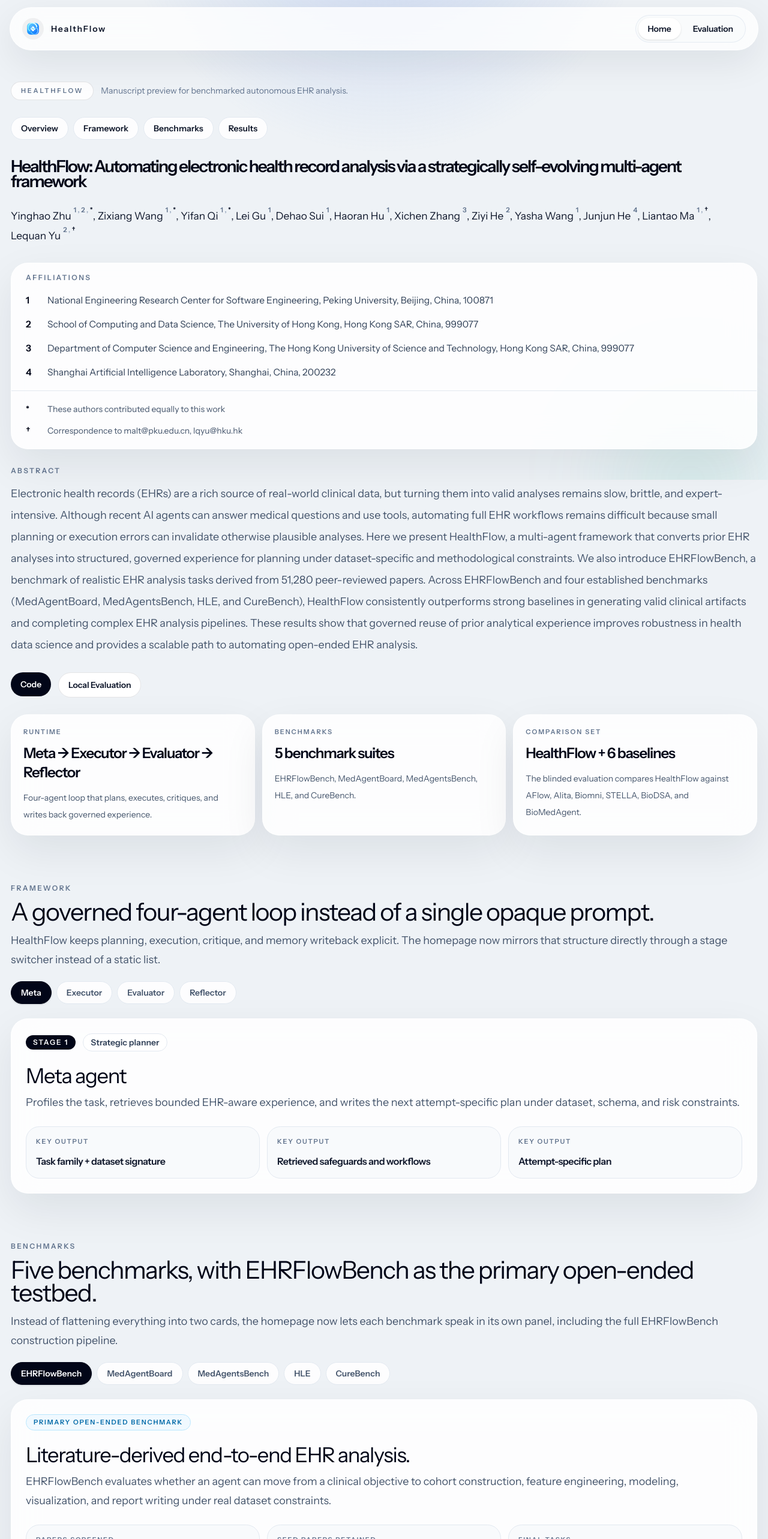
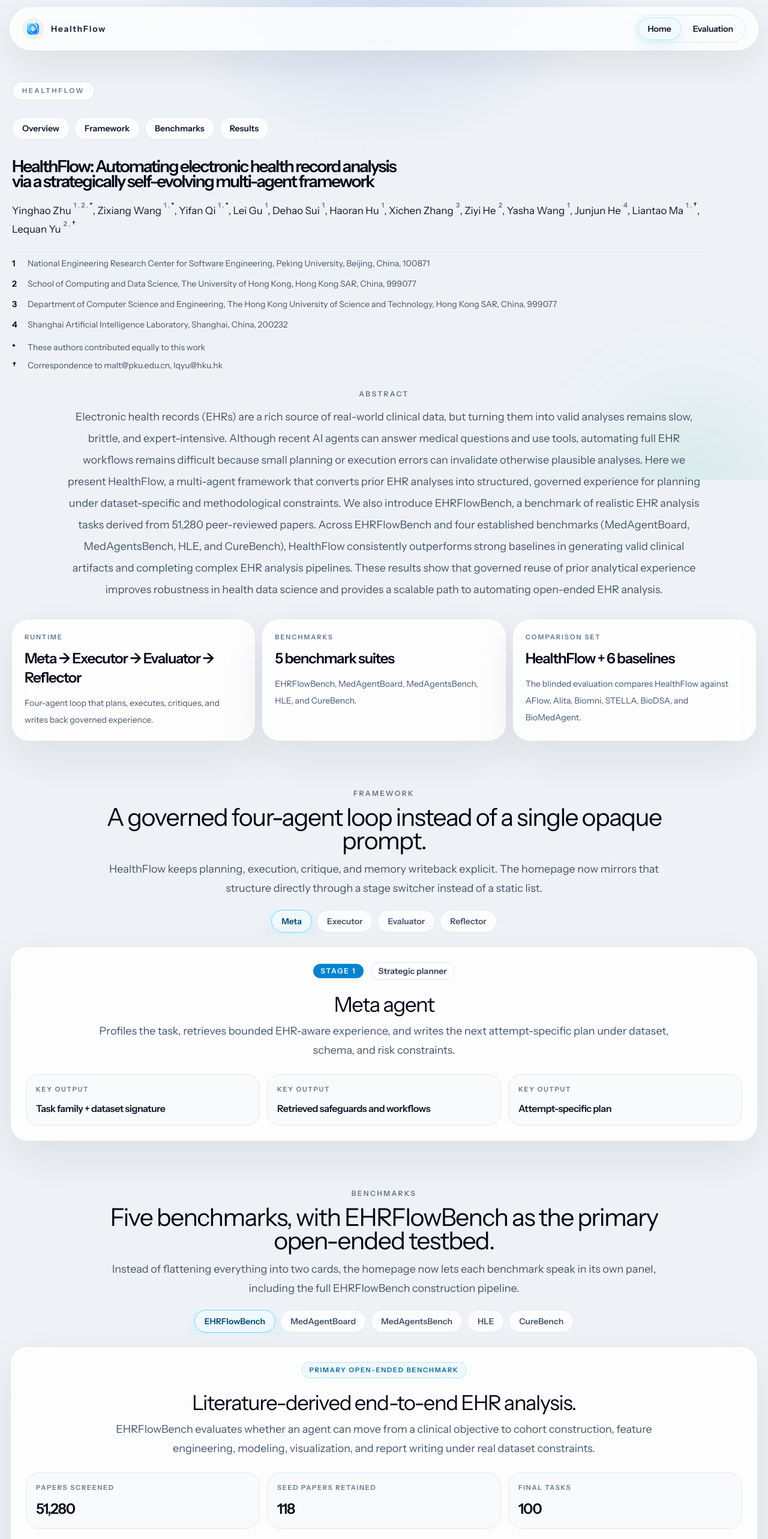
Before and after one commit to yhzhu99/HealthFlow, a Vue app in the folder platform/: page / in a window 1280 px wide. Shown: the top 2566 px of the page at 60% size. Built offline with nearby package versions, Linux system fonts and the light colour scheme.

Commit message:
feat(platform): refine homepage hero and tabs

```diff
--- a/platform/src/components/layout/AppShell.vue
+++ b/platform/src/components/layout/AppShell.vue
@@ -20,6 +20,10 @@
 ])
 
 const isActive = (path: string) => route.path === path
+const navItemClass = (path: string) =>
+  isActive(path)
+    ? 'bg-sky-50 text-sky-900 shadow-[0_12px_28px_rgba(56,189,248,0.14)] ring-1 ring-sky-200'
+    : 'text-slate-500 hover:bg-white hover:text-slate-950'
 
 const contentWidthClass = computed(() =>
   props.contentWidth === 'wide' ? 'max-w-[1680px]' : 'max-w-7xl',
@@ -51,7 +55,8 @@
             :key="item.to"
             :to="item.to"
             class="rounded-full px-4 py-2 text-sm font-semibold tracking-[-0.01em] transition"
-            :class="isActive(item.to) ? 'bg-white text-slate-950 shadow-sm' : 'text-slate-500 hover:text-slate-950'"
+            :aria-current="isActive(item.to) ? 'page' : undefined"
+            :class="navItemClass(item.to)"
           >
             {{ item.label }}
           </RouterLink>
--- a/platform/src/views/OverviewView.vue
+++ b/platform/src/views/OverviewView.vue
@@ -10,14 +10,16 @@
   sectionNav,
 } from '../content/site'
 import AppShell from '../components/layout/AppShell.vue'
-import AppButton from '../components/ui/AppButton.vue'
 import AppCard from '../components/ui/AppCard.vue'
-
-const isExternalLink = (href: string) => href.startsWith('http')
 
 const activeFrameworkId = ref(frameworkStages[0]?.id ?? '')
 const activeBenchmarkId = ref(benchmarkDeck[0]?.id ?? '')
 const activeResultId = ref(resultDeck[0]?.id ?? '')
+
+const switcherButtonClass = (isActive: boolean) =>
+  isActive
+    ? 'border-sky-300 bg-sky-50 text-sky-900 shadow-[0_14px_32px_rgba(56,189,248,0.14)] ring-4 ring-sky-100'
+    : 'border-slate-200 bg-white/86 text-slate-600 hover:-translate-y-0.5 hover:border-slate-300 hover:bg-white hover:text-slate-950'
 
 const activeFramework = computed(
   () => frameworkStages.find((stage) => stage.id === activeFrameworkId.value) ?? frameworkStages[0],
@@ -47,18 +49,17 @@
 <template>
   <AppShell content-width="wide">
     <section id="overview" class="py-7 sm:py-8 xl:py-10">
-      <div class="space-y-7">
-        <div class="flex flex-wrap items-center gap-3">
+      <div class="mx-auto max-w-[1240px] space-y-7">
+        <div class="flex items-center">
           <div
             class="inline-flex rounded-full border border-slate-950/10 bg-white/86 px-4 py-1.5 text-[11px] font-semibold tracking-[0.26em] text-slate-500 uppercase backdrop-blur"
           >
             {{ projectMeta.eyebrow }}
           </div>
-          <div class="text-sm text-slate-500">Manuscript preview for benchmarked autonomous EHR analysis.</div>
         </div>
 
         <div class="overflow-x-auto pb-1">
-          <div class="flex w-max gap-2">
+          <div class="flex w-max gap-2 md:mx-auto xl:mx-0">
             <a
               v-for="item in sectionNav"
               :key="item.id"
@@ -70,13 +71,15 @@
           </div>
         </div>
 
+        <div class="space-y-4 sm:space-y-5">
           <h1
-          class="max-w-[92rem] text-[clamp(1.72rem,2.18vw,2.92rem)] font-semibold leading-[0.92] tracking-[-0.07em] text-slate-950"
+            class="max-w-[34ch] text-[clamp(1.72rem,2.18vw,2.92rem)] font-semibold leading-[0.92] tracking-[-0.07em] text-slate-950"
           >
             {{ projectMeta.title }}
           </h1>
 
-        <div class="max-w-[108rem] text-[0.98rem] leading-[1.9] text-slate-900 sm:text-[1.02rem] lg:text-[1.08rem]">
+          <div class="max-w-[72rem] space-y-4">
+            <div class="text-[0.98rem] leading-[1.82] text-slate-900 sm:text-[1.02rem] lg:text-[1.06rem]">
               <template v-for="(author, index) in formattedAuthors" :key="author.name">
                 <span class="inline-flex items-start">
                   <span>{{ author.name }}</span>
@@ -96,53 +99,39 @@
               </template>
             </div>
 
-        <AppCard class="!p-0 border-slate-200/80 bg-white/84">
-          <div class="divide-y divide-slate-200">
-            <div class="px-5 py-4 sm:px-6">
-              <div class="text-xs font-semibold tracking-[0.2em] text-slate-500 uppercase">Affiliations</div>
-              <div class="mt-4 space-y-3 text-sm leading-7 text-slate-700 sm:text-[0.97rem]">
-                <div v-for="item in projectMeta.affiliations" :key="item.mark" class="flex gap-3">
-                  <span class="w-6 shrink-0 font-semibold text-slate-950">{{ item.mark }}</span>
+            <div class="max-w-[72rem] space-y-2.5 border-t border-slate-200/80 pt-3 text-sm leading-6 text-slate-600">
+              <div
+                v-for="item in projectMeta.affiliations"
+                :key="item.mark"
+                class="flex gap-2.5"
+              >
+                <span class="w-4 shrink-0 font-semibold text-slate-950">{{ item.mark }}</span>
                 <span>{{ item.text }}</span>
               </div>
-              </div>
-            </div>
 
-            <div class="px-5 py-4 sm:px-6">
-              <div class="space-y-2 text-sm leading-7 text-slate-600">
-                <div v-for="item in projectMeta.notes" :key="item.mark" class="flex gap-3">
-                  <span class="w-6 shrink-0 font-semibold text-slate-950">{{ item.mark }}</span>
+              <div class="space-y-1.5 pt-1">
+                <div
+                  v-for="item in projectMeta.notes"
+                  :key="item.mark"
+                  class="flex gap-2.5"
+                >
+                  <span class="w-4 shrink-0 font-semibold text-slate-950">{{ item.mark }}</span>
                   <span>{{ item.text }}</span>
                 </div>
               </div>
             </div>
           </div>
-        </AppCard>
+        </div>
 
-        <div class="space-y-3">
+        <div class="mx-auto max-w-[66rem] space-y-3 text-center">
           <div class="text-xs font-semibold tracking-[0.2em] text-slate-500 uppercase">Abstract</div>
-          <p class="max-w-[96rem] text-base leading-8 text-pretty text-slate-600 sm:text-lg sm:leading-9">
+          <p class="text-base leading-8 text-pretty text-slate-600 sm:text-lg sm:leading-9">
             {{ projectMeta.abstract }}
           </p>
         </div>
-
-        <div class="flex flex-wrap gap-3">
-          <template v-for="link in projectMeta.links" :key="link.href">
-            <a
-              v-if="isExternalLink(link.href)"
-              :href="link.href"
-              target="_blank"
-              rel="noreferrer"
-            >
-              <AppButton :variant="link.kind">{{ link.label }}</AppButton>
-            </a>
-            <RouterLink v-else :to="link.href">
-              <AppButton :variant="link.kind">{{ link.label }}</AppButton>
-            </RouterLink>
-          </template>
       </div>
 
-        <div class="grid gap-3 lg:grid-cols-3">
+      <div class="mx-auto mt-6 grid max-w-[1240px] gap-3 xl:mt-8 lg:grid-cols-3">
         <AppCard
           v-for="fact in projectFacts"
           :key="fact.label"
@@ -155,32 +144,31 @@
           </div>
         </AppCard>
       </div>
-      </div>
     </section>
 
-    <section id="framework" class="space-y-5 py-8 sm:py-10">
-      <div class="space-y-3">
+    <section id="framework" class="py-8 sm:py-10">
+      <div class="mx-auto max-w-[1280px] space-y-5">
+        <div class="mx-auto max-w-[58rem] space-y-3 text-center">
           <div class="text-xs font-semibold tracking-[0.2em] text-slate-500 uppercase">Framework</div>
           <h2 class="font-display text-[clamp(2.2rem,3.2vw,3.55rem)] leading-[0.95] tracking-[-0.04em] text-slate-950">
             A governed four-agent loop instead of a single opaque prompt.
           </h2>
-        <p class="max-w-[90rem] text-base leading-8 text-slate-600 sm:text-lg">
+          <p class="text-base leading-8 text-slate-600 sm:text-lg">
             HealthFlow keeps planning, execution, critique, and memory writeback explicit. The homepage now mirrors that structure directly through a stage switcher instead of a static list.
           </p>
         </div>
 
         <div class="overflow-x-auto pb-1">
-        <div class="flex w-max gap-2">
+          <div class="flex w-max gap-2 md:mx-auto" role="tablist" aria-label="Framework sections">
             <button
               v-for="stage in frameworkStages"
               :key="stage.id"
+              :id="`framework-tab-${stage.id}`"
+              :aria-selected="activeFrameworkId === stage.id"
               type="button"
+              role="tab"
               class="rounded-full border px-4 py-2 text-sm font-semibold transition"
-            :class="
-              activeFrameworkId === stage.id
-                ? 'border-slate-950 bg-slate-950 text-white shadow-sm'
-                : 'border-slate-200 bg-white/86 text-slate-600 hover:border-slate-300 hover:text-slate-950'
-            "
+              :class="switcherButtonClass(activeFrameworkId === stage.id)"
               @click="activeFrameworkId = stage.id"
             >
               {{ stage.shortLabel }}
@@ -188,10 +176,14 @@
           </div>
         </div>
 
-      <AppCard class="border-slate-200/80 bg-white/86">
+        <AppCard
+          class="border-slate-200/80 bg-white/86"
+          role="tabpanel"
+          :aria-labelledby="`framework-tab-${activeFramework.id}`"
+        >
           <div class="space-y-6">
-          <div class="flex flex-wrap items-center gap-3 text-sm text-slate-500">
-            <span class="rounded-full bg-slate-950 px-3 py-1 text-xs font-semibold tracking-[0.16em] text-white uppercase">
+            <div class="flex flex-wrap items-center justify-center gap-3 text-sm text-slate-500">
+              <span class="rounded-full bg-sky-600 px-3 py-1 text-xs font-semibold tracking-[0.16em] text-white uppercase">
                 Stage {{ activeFrameworkIndex }}
               </span>
               <span class="rounded-full border border-slate-200 bg-white px-3 py-1 font-semibold text-slate-700">
@@ -199,11 +191,11 @@
               </span>
             </div>
 
-          <div class="space-y-3">
+            <div class="mx-auto max-w-[60rem] space-y-3 text-center">
               <h3 class="font-display text-[clamp(2rem,2.7vw,3.15rem)] leading-[0.96] tracking-[-0.04em] text-slate-950">
                 {{ activeFramework.title }}
               </h3>
-            <p class="max-w-[86rem] text-base leading-8 text-slate-600 sm:text-lg">
+              <p class="text-base leading-8 text-slate-600 sm:text-lg">
                 {{ activeFramework.description }}
               </p>
             </div>
@@ -220,31 +212,32 @@
             </div>
           </div>
         </AppCard>
+      </div>
     </section>
 
-    <section id="benchmarks" class="space-y-5 py-8 sm:py-10">
-      <div class="space-y-3">
+    <section id="benchmarks" class="py-8 sm:py-10">
+      <div class="mx-auto max-w-[1280px] space-y-5">
+        <div class="mx-auto max-w-[58rem] space-y-3 text-center">
           <div class="text-xs font-semibold tracking-[0.2em] text-slate-500 uppercase">Benchmarks</div>
           <h2 class="font-display text-[clamp(2.2rem,3.2vw,3.55rem)] leading-[0.95] tracking-[-0.04em] text-slate-950">
             Five benchmarks, with EHRFlowBench as the primary open-ended testbed.
           </h2>
-        <p class="max-w-[90rem] text-base leading-8 text-slate-600 sm:text-lg">
+          <p class="text-base leading-8 text-slate-600 sm:text-lg">
             Instead of flattening everything into two cards, the homepage now lets each benchmark speak in its own panel, including the full EHRFlowBench construction pipeline.
           </p>
         </div>
 
         <div class="overflow-x-auto pb-1">
-        <div class="flex w-max gap-2">
+          <div class="flex w-max gap-2 md:mx-auto" role="tablist" aria-label="Benchmark sections">
             <button
               v-for="benchmark in benchmarkDeck"
               :key="benchmark.id"
+              :id="`benchmark-tab-${benchmark.id}`"
+              :aria-selected="activeBenchmarkId === benchmark.id"
               type="button"
+              role="tab"
               class="rounded-full border px-4 py-2 text-sm font-semibold transition"
-            :class="
-              activeBenchmarkId === benchmark.id
-                ? 'border-slate-950 bg-slate-950 text-white shadow-sm'
-                : 'border-slate-200 bg-white/86 text-slate-600 hover:border-slate-300 hover:text-slate-950'
-            "
+              :class="switcherButtonClass(activeBenchmarkId === benchmark.id)"
               @click="activeBenchmarkId = benchmark.id"
             >
               {{ benchmark.label }}
@@ -252,19 +245,23 @@
           </div>
         </div>
 
-      <AppCard class="border-slate-200/80 bg-white/86">
+        <AppCard
+          class="border-slate-200/80 bg-white/86"
+          role="tabpanel"
+          :aria-labelledby="`benchmark-tab-${activeBenchmark.id}`"
+        >
           <div class="space-y-6">
-          <div class="flex flex-wrap items-center gap-3">
+            <div class="flex flex-wrap items-center justify-center gap-3">
               <span class="rounded-full border border-sky-200 bg-sky-50 px-3 py-1 text-[11px] font-semibold tracking-[0.16em] text-sky-700 uppercase">
                 {{ activeBenchmark.kicker }}
               </span>
             </div>
 
-          <div class="space-y-3">
+            <div class="mx-auto max-w-[60rem] space-y-3 text-center">
               <h3 class="font-display text-[clamp(2rem,2.7vw,3.15rem)] leading-[0.96] tracking-[-0.04em] text-slate-950">
                 {{ activeBenchmark.title }}
               </h3>
-            <p class="max-w-[86rem] text-base leading-8 text-slate-600 sm:text-lg">
+              <p class="text-base leading-8 text-slate-600 sm:text-lg">
                 {{ activeBenchmark.body }}
               </p>
             </div>
@@ -296,31 +293,32 @@
             </div>
           </div>
         </AppCard>
+      </div>
     </section>
 
-    <section id="results" class="space-y-5 py-8 sm:py-10">
-      <div class="space-y-3">
+    <section id="results" class="py-8 sm:py-10">
+      <div class="mx-auto max-w-[1280px] space-y-5">
+        <div class="mx-auto max-w-[58rem] space-y-3 text-center">
           <div class="text-xs font-semibold tracking-[0.2em] text-slate-500 uppercase">Results</div>
           <h2 class="font-display text-[clamp(2.2rem,3.2vw,3.55rem)] leading-[0.95] tracking-[-0.04em] text-slate-950">
             Interactive summary of the manuscript’s main takeaways.
           </h2>
-        <p class="max-w-[90rem] text-base leading-8 text-slate-600 sm:text-lg">
+          <p class="text-base leading-8 text-slate-600 sm:text-lg">
             The homepage now exposes open-ended workflow performance, executable artifact quality, five-benchmark coverage, and blinded human review as separate switchable views.
           </p>
         </div>
 
         <div class="overflow-x-auto pb-1">
-        <div class="flex w-max gap-2">
+          <div class="flex w-max gap-2 md:mx-auto" role="tablist" aria-label="Result sections">
             <button
               v-for="item in resultDeck"
               :key="item.id"
+              :id="`result-tab-${item.id}`"
+              :aria-selected="activeResultId === item.id"
               type="button"
+              role="tab"
               class="rounded-full border px-4 py-2 text-sm font-semibold transition"
-            :class="
-              activeResultId === item.id
-                ? 'border-slate-950 bg-slate-950 text-white shadow-sm'
-                : 'border-slate-200 bg-white/86 text-slate-600 hover:border-slate-300 hover:text-slate-950'
-            "
+              :class="switcherButtonClass(activeResultId === item.id)"
               @click="activeResultId = item.id"
             >
               {{ item.label }}
@@ -328,13 +326,17 @@
           </div>
         </div>
 
-      <AppCard class="border-slate-200/80 bg-white/86">
+        <AppCard
+          class="border-slate-200/80 bg-white/86"
+          role="tabpanel"
+          :aria-labelledby="`result-tab-${activeResult.id}`"
+        >
           <div class="space-y-6">
-          <div class="space-y-3">
+            <div class="mx-auto max-w-[60rem] space-y-3 text-center">
               <h3 class="font-display text-[clamp(2rem,2.7vw,3.15rem)] leading-[0.96] tracking-[-0.04em] text-slate-950">
                 {{ activeResult.title }}
               </h3>
-            <p class="max-w-[86rem] text-base leading-8 text-slate-600 sm:text-lg">
+              <p class="text-base leading-8 text-slate-600 sm:text-lg">
                 {{ activeResult.summary }}
               </p>
             </div>
@@ -351,6 +353,7 @@
             </div>
           </div>
         </AppCard>
+      </div>
     </section>
   </AppShell>
 </template>
```
Lines whose indentation alone changed are shown as unchanged.
